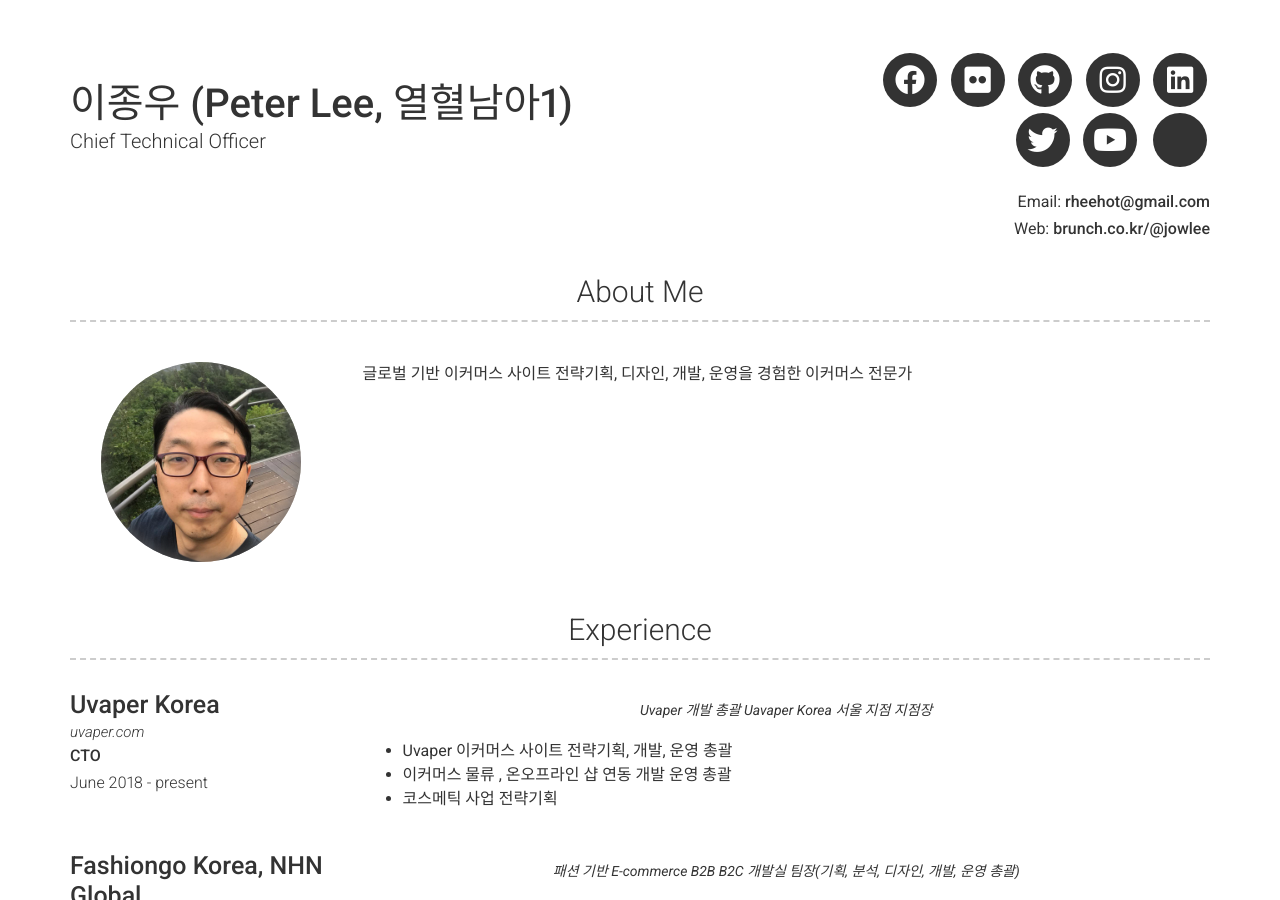
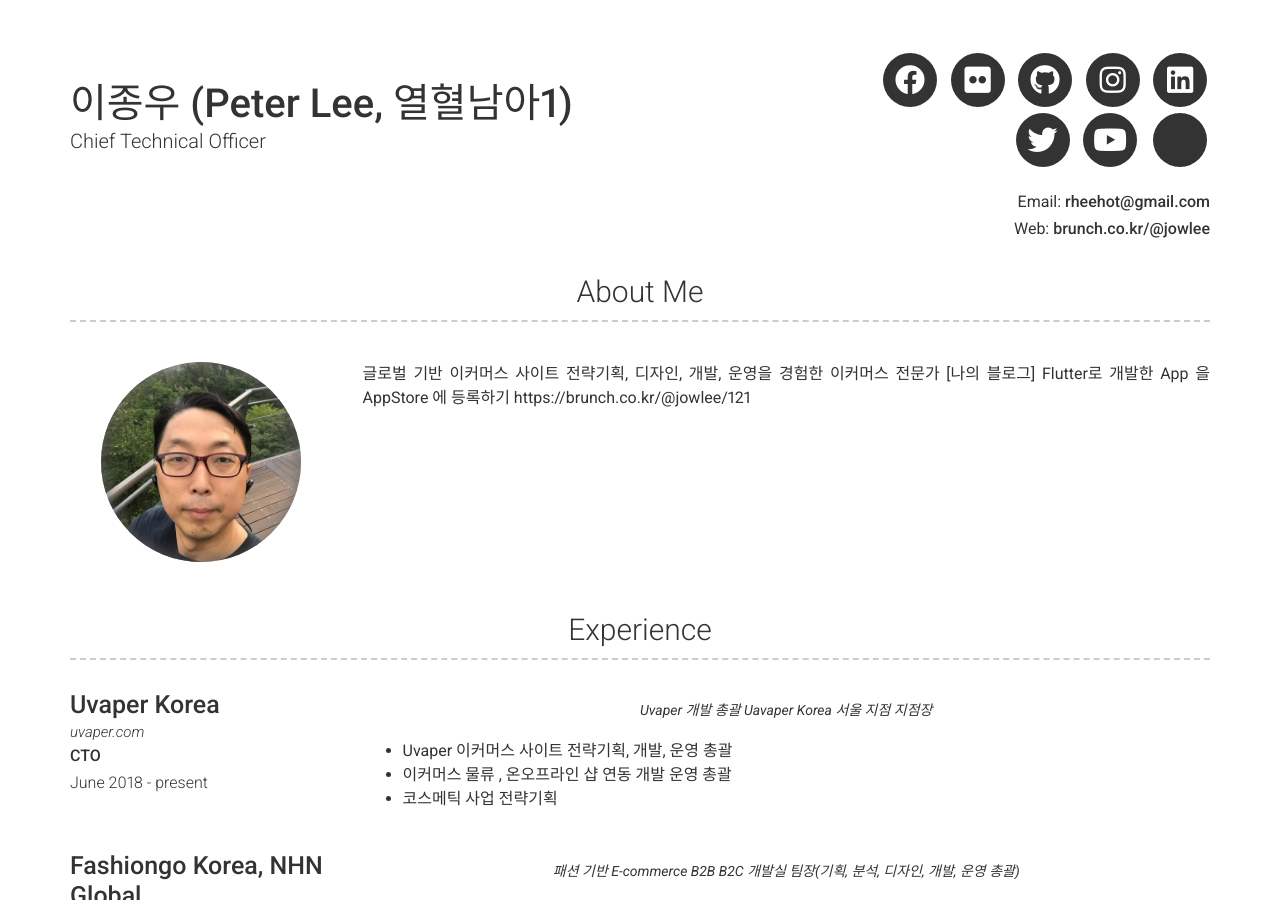
Before and after one commit to rheehot/rheehot.github.io, a Jekyll site: the page built from index.md, in a window 1280 px wide and 900 px high. Built offline with Jekyll 4.4.1, drawn with Linux system fonts in a browser that asks for light colours; nearby versions of some CDN libraries.

Commit message:
blog 추가

```diff
--- a/_config.yml
+++ b/_config.yml
@@ -41,6 +41,9 @@ additional_links:
 about_profile_image: images/profile.jpg
 about_content: | # this will include new lines to allow paragraphs
   글로벌 기반 이커머스 사이트 전략기획, 디자인, 개발, 운영을 경험한 이커머스 전문가
+  [나의 블로그]
+  Flutter로 개발한 App 을 AppStore 에 등록하기 https://brunch.co.kr/@jowlee/121
+
 
 # Projects Section
 # projects_title: Projects #(Use this to override about projects section title)
```
Also changed, not shown: _data/blog.yml (added).
